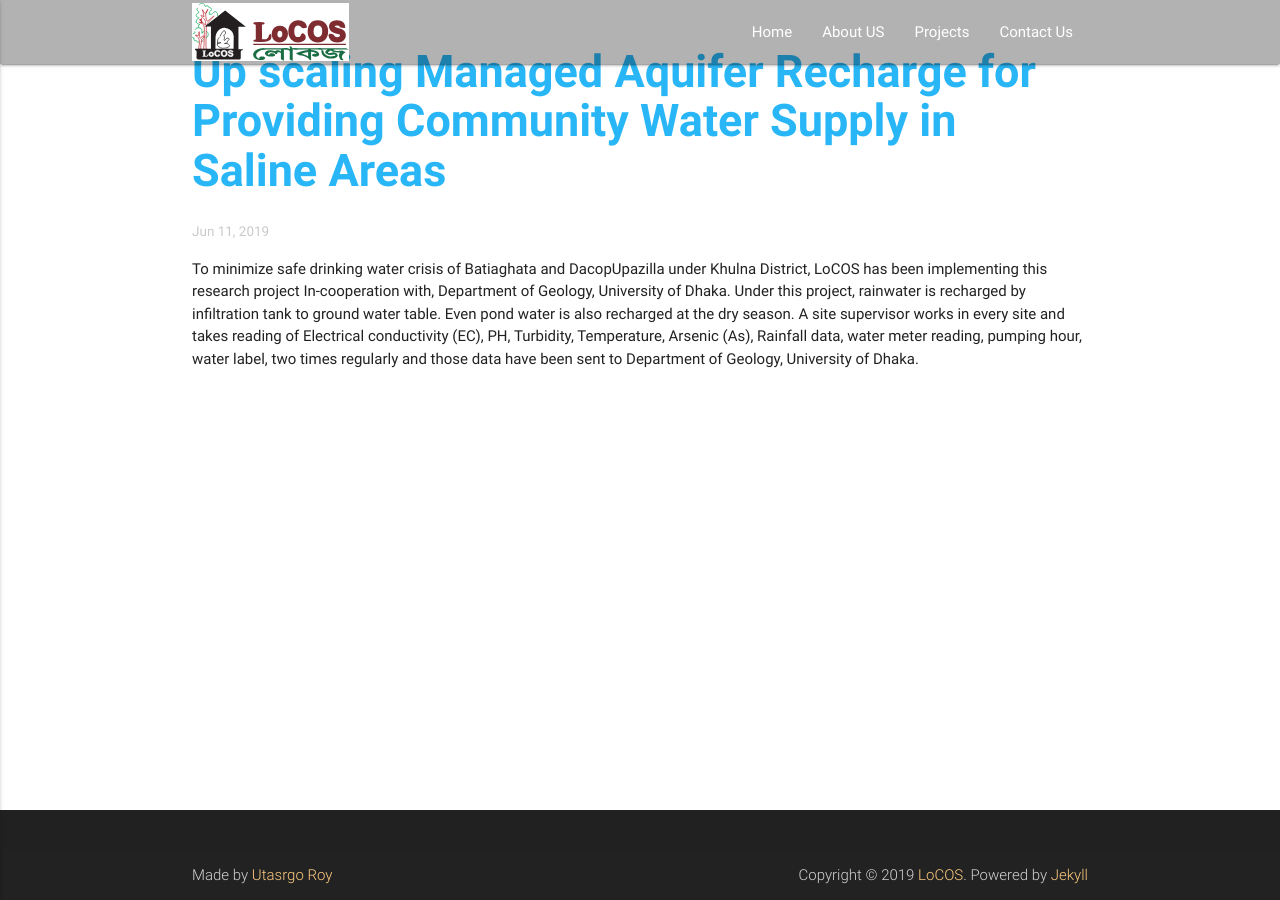
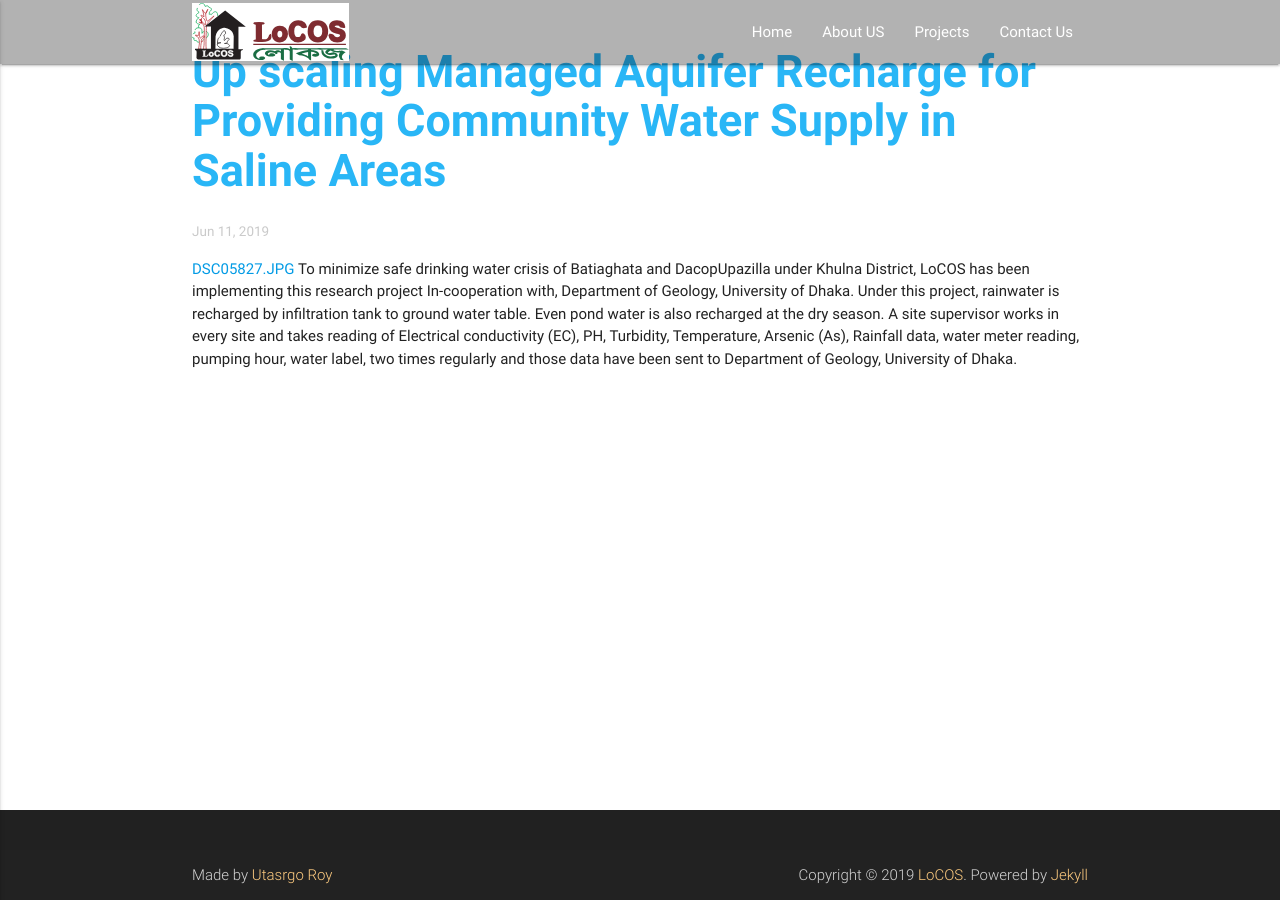
Before and after one commit to locosbd/locosbd.github.io, a Jekyll site: the page built from _posts/2019-06-11-up-scaling-managed-aquifer-recharge-for-providing-community-water-supply-in-saline-areas.markdown, in a window 1280 px wide. Built offline with Jekyll 4.4.1, drawn with Linux system fonts in a browser that asks for light colours.

Commit message:
Updated Up Scaling Managed Aquifer Recharge For Providing Community Water Supply In Saline Areas

```diff
--- a/_posts/2019-06-11-up-scaling-managed-aquifer-recharge-for-providing-community-water-supply-in-saline-areas.markdown
+++ b/_posts/2019-06-11-up-scaling-managed-aquifer-recharge-for-providing-community-water-supply-in-saline-areas.markdown
@@ -8,4 +8,5 @@ categories:
 layout: post
 ---
 
+[DSC05827.JPG](/uploads/DSC05827.JPG)
 To minimize safe drinking water crisis of Batiaghata and DacopUpazilla under Khulna District, LoCOS has been implementing this research project In-cooperation with, Department of Geology, University of Dhaka. Under this project, rainwater is recharged by infiltration tank to ground water table. Even pond water is also recharged at the dry season. A site supervisor works in every site and takes reading of Electrical conductivity (EC), PH, Turbidity, Temperature, Arsenic (As), Rainfall data, water meter reading, pumping hour, water label, two times regularly and those data have been sent to Department of Geology, University of Dhaka.
```
